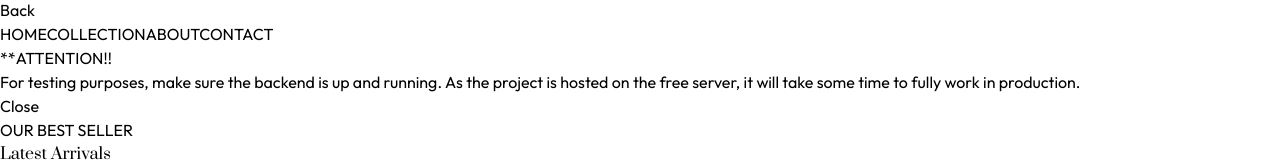
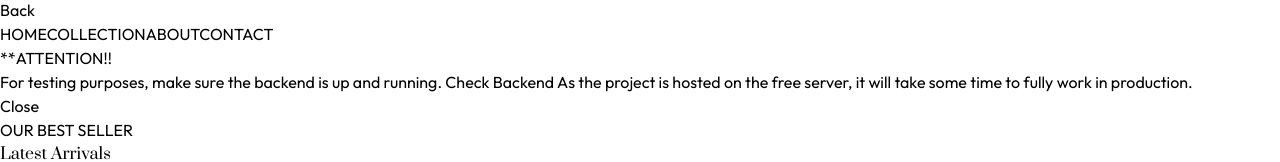
Before and after one commit to nmnnrb/E-Commerce, a React (Vite) app in the folder Frontend/: page / in a window 1280 px wide. Shown: the part 404-566 px from the top of the page. Built offline with nearby package versions, Linux system fonts and the light colour scheme; no server answers.

Commit message:
final -update

```diff
--- a/Frontend/src/pages/Home.jsx
+++ b/Frontend/src/pages/Home.jsx
@@ -33,7 +33,7 @@ const Home = () => {
           <div className="bg-white p-6 rounded-lg shadow-lg text-center max-w-md">
             <h2 className="text-2xl font-bold text-red-600 mb-4">**ATTENTION!!</h2>
             <p className="text-gray-600 mb-6">
-              For testing purposes, make sure the backend is up and running. As the project is hosted on the free server, it will take some time to fully work in production.
+              For testing purposes, make sure the backend is up and running.<a className='px-2 py-1 text-white bg-blue-600 hover:bg-blue-400 rounded-md' href='https://e-commerce-backend-8x0r.onrender.com'> Check Backend</a>  As the project is hosted on the free server, it will take some time to fully work in production.
             </p>
             <button
               onClick={handleClosePopup}
```
Also changed, not shown: 1 other file (tests, documents, lock files or other folders).
